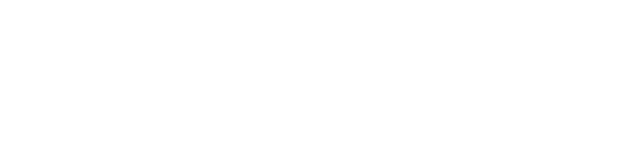
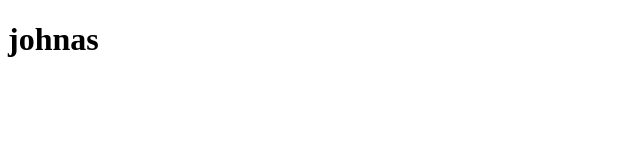
Before and after one commit to RickMoreno04/Popberry-ODRMS, a plain HTML site: page index.html in a window 1280 px wide. Shown: the whole page, without its empty margins (0-640 px from the left). Drawn offline with Linux system fonts and the light colour scheme.

Commit message:
add changes to files

```diff
--- a/index.html
+++ b/index.html
@@ -6,6 +6,6 @@
     <title>MAIN HTML</title>
 </head>
 <body>
-
+    <h1>johnas</h1>
 </body>
 </html>
--- a/style.css
+++ b/style.css
@@ -0,0 +1 @@
+h1{}
```
